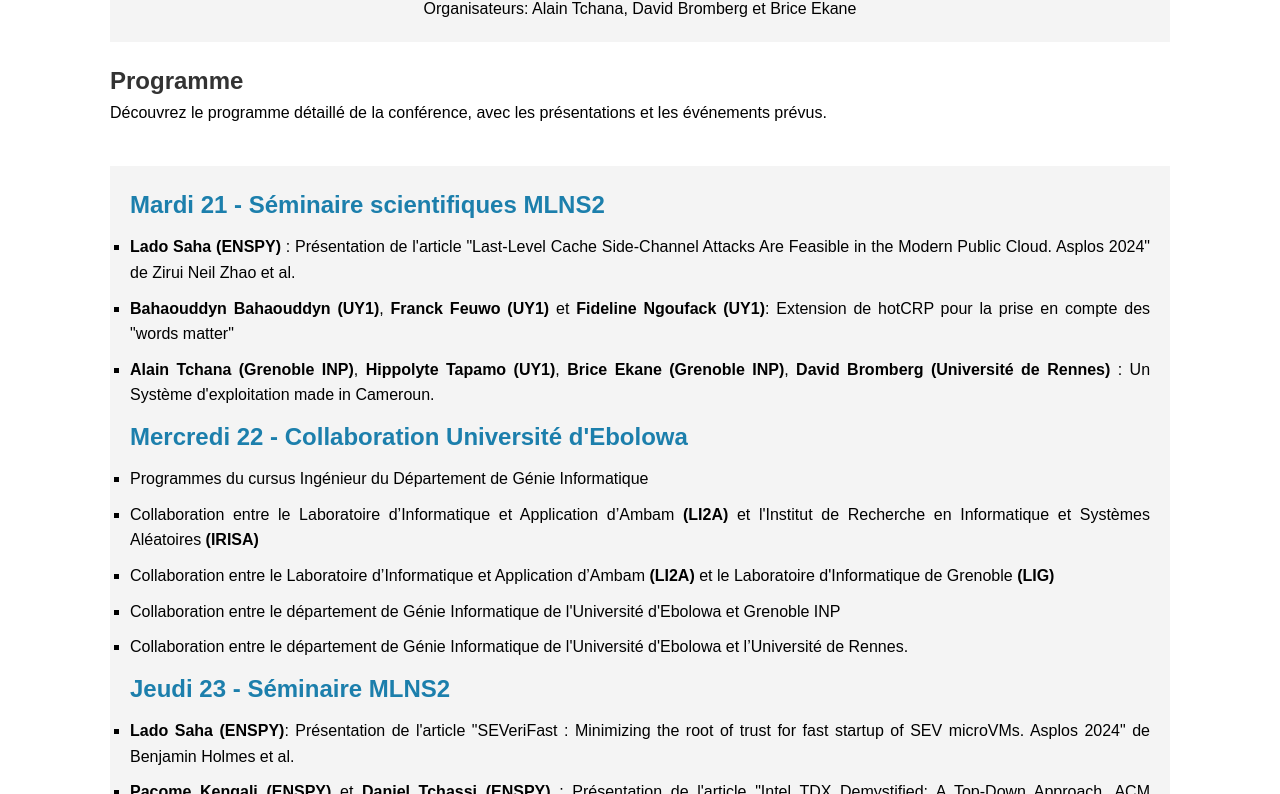
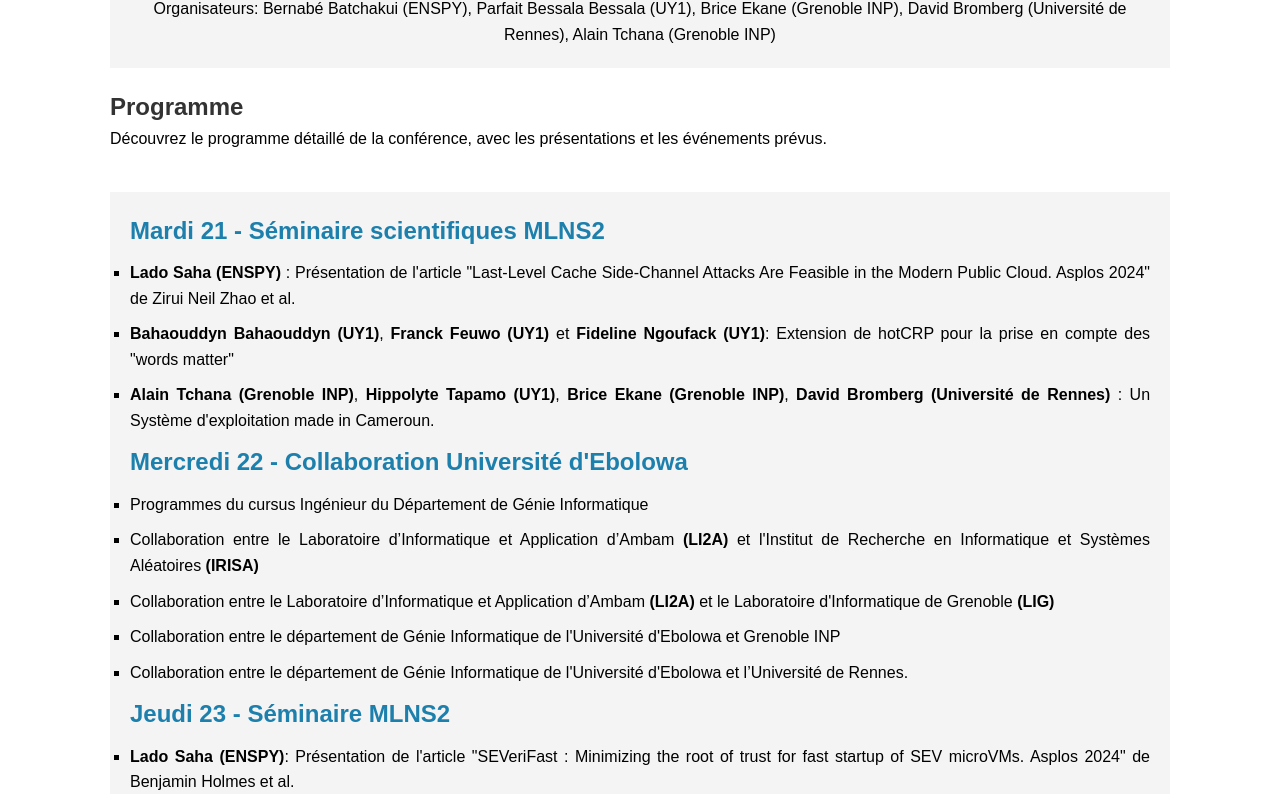
Before and after one commit to mlns2/workshop.io, a plain HTML site: page index.html in a window 1280 px wide. Shown: the part 120-914 px from the top of the page. Drawn offline with Linux system fonts and the light colour scheme.

Commit message:
Update index.html

```diff
--- a/index.html
+++ b/index.html
@@ -150,7 +150,7 @@
             <img src="lig.png" alt="Logo IRISA" width="40">
             <img src="irisa.png" alt="Logo IRISA" width="120">
             <h1>Workshop MLNS2 - Cameroun Mai 2024</h1>
-            <p>Organisateurs: Alain Tchana, David Bromberg et Brice Ekane</p>
+            <p>Organisateurs: Bernabé Batchakui (ENSPY), Parfait Bessala Bessala (UY1), Brice Ekane (Grenoble INP), David Bromberg (Université de Rennes), Alain Tchana (Grenoble INP) </p>
         </header>
         <div class="main-content">
             <div>
```
